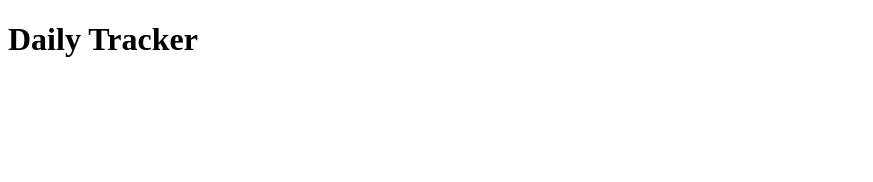
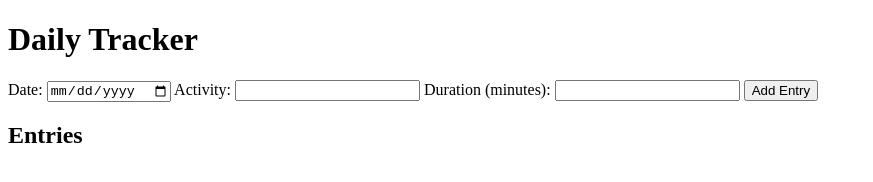
Before and after one commit to ThreshaReddy/daily-tracker, a plain HTML site: page index.html in a window 1280 px wide. Shown: the whole page, without its empty margins (0-873 px from the left). Drawn offline with Linux system fonts and the light colour scheme.

Commit message:
second set of changes

```diff
--- a/index.html
+++ b/index.html
@@ -9,3 +9,18 @@
 <body>
   <div class="container">
     <h1>Daily Tracker</h1>
+    <form id="tracker-form">
+      <label for="date">Date:</label>
+      <input type="date" id="date" name="date" required />
+
+      <label for="activity">Activity:</label>
+      <input type="text" id="activity" name="activity" required />
+
+      <label for="duration">Duration (minutes):</label>
+      <input type="number" id="duration" name="duration" required />
+
+      <button type="submit">Add Entry</button>
+    </form>
+    <h2>Entries</h2>
+    <ul id="entries-list"></ul>
+  </div>
```
